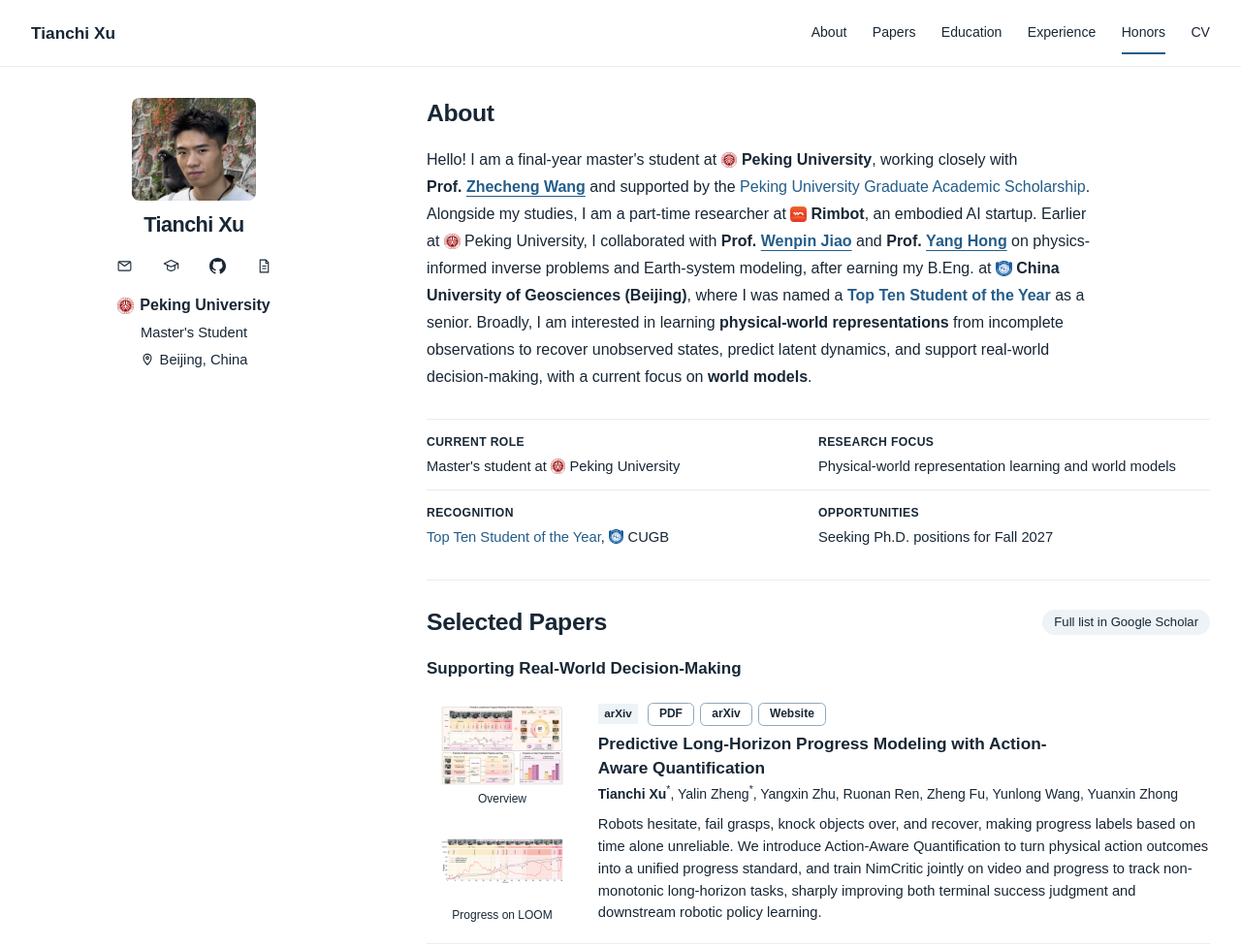
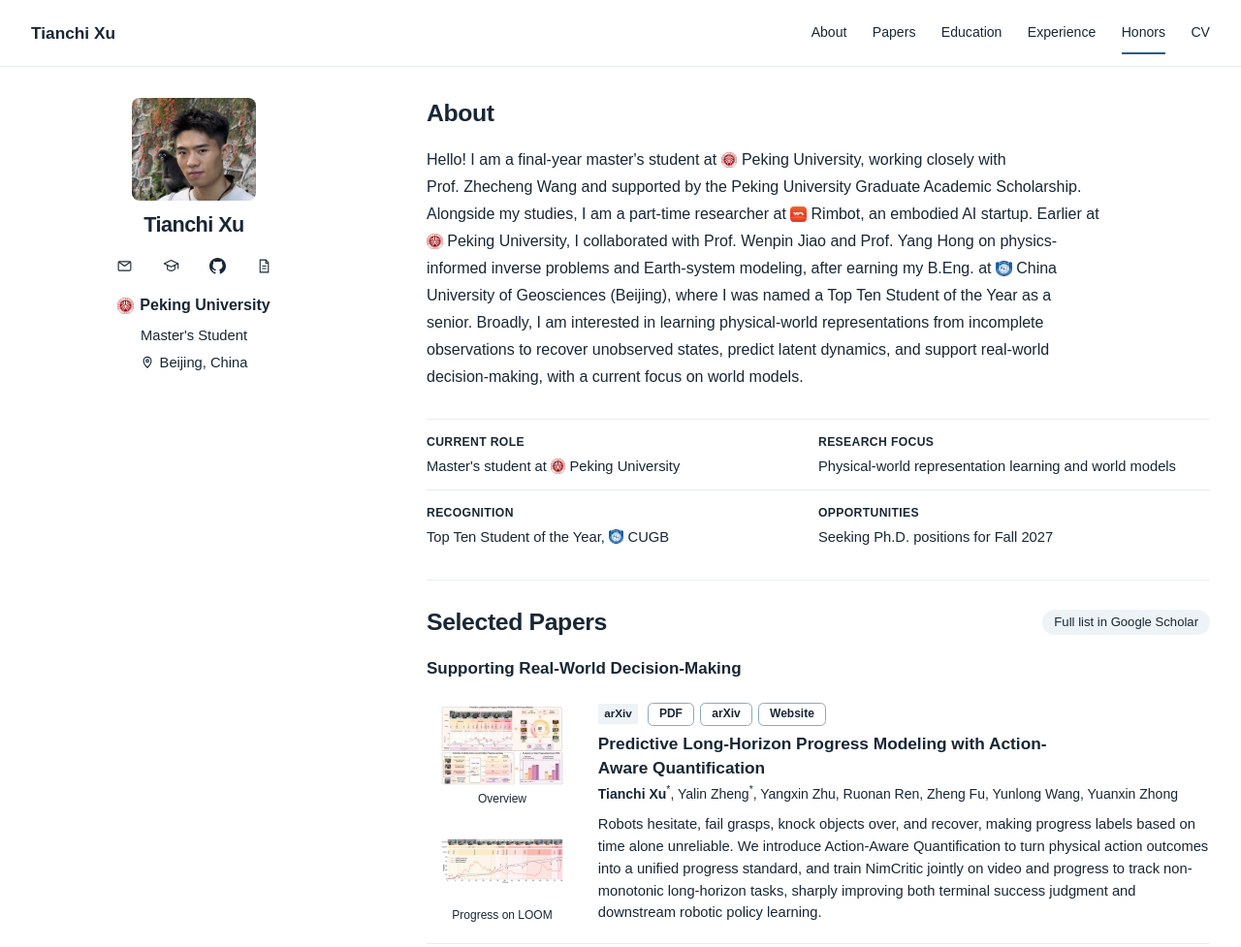
Before and after one commit to TianchiXu1/TianchiXu1.github.io, a plain HTML site: page index.html in a window 1280 px wide. Shown: the top 977 px of the page at 97% size. Drawn offline with Linux system fonts and the light colour scheme.

Commit message:
Simplify prose links and add institution websites

```diff
--- a/index.html
+++ b/index.html
@@ -8,7 +8,7 @@
   <title>Tianchi Xu · Peking University</title>
   <link rel="canonical" href="https://tianchixu1.github.io/">
   <link rel="icon" href="assets/favicon.svg" type="image/svg+xml">
-  <link rel="stylesheet" href="styles.css?v=20261125-4">
+  <link rel="stylesheet" href="styles.css?v=20261125-5">
   <script src="site.js?v=20261125-3" defer></script>
 </head>
 <body class="home-page">
@@ -62,7 +62,7 @@ SOFTWARE.
             <a href="https://github.com/TianchiXu1" title="GitHub"><svg class="github-icon" viewBox="0 0 16 16" width="17" height="17" aria-hidden="true"><path d="M6.766 11.328c-2.063-.25-3.516-1.734-3.516-3.656 0-.781.281-1.625.75-2.188-.203-.515-.172-1.609.063-2.062.625-.078 1.468.25 1.968.703.594-.187 1.219-.281 1.985-.281.765 0 1.39.094 1.953.265.484-.437 1.344-.765 1.969-.687.218.422.25 1.515.046 2.047.5.593.766 1.39.766 2.203 0 1.922-1.453 3.375-3.547 3.64.531.344.89 1.094.89 1.954v1.625c0 .468.391.734.86.547C13.781 14.359 16 11.53 16 8.03 16 3.61 12.406 0 7.984 0 3.563 0 0 3.61 0 8.031a7.88 7.88 0 0 0 5.172 7.422c.422.156.828-.125.828-.547v-1.25c-.219.094-.5.156-.75.156-1.031 0-1.64-.562-2.078-1.609-.172-.422-.36-.672-.719-.719-.187-.015-.25-.093-.25-.187 0-.188.313-.328.625-.328.453 0 .844.281 1.25.86.313.452.64.655 1.031.655s.641-.14 1-.5c.266-.265.47-.5.657-.656"/></svg><span>GitHub</span></a>
             <a href="TianchiXu_CV.pdf"><svg viewBox="0 0 20 20" width="17" height="17" aria-hidden="true"><path d="M5 2.5h7l3 3v12H5v-15ZM12 2.5v4h3M8 10h4M8 13h4"/></svg><span>CV (PDF)</span></a>
           </div>
-          <p class="profile-affiliation"><img src="assets/pku-logo.png" alt="" width="17" height="17">Peking University</p>
+          <p class="profile-affiliation"><a href="https://www.pku.edu.cn/"><img src="assets/pku-logo.png" alt="" width="17" height="17">Peking University</a></p>
           <p class="profile-role">Master's Student</p>
           <p class="profile-location"><svg viewBox="0 0 16 16" width="14" height="14" aria-hidden="true"><path d="M8 14s4.5-4.3 4.5-8A4.5 4.5 0 0 0 3.5 6c0 3.7 4.5 8 4.5 8Z"/><circle cx="8" cy="6" r="1.5"/></svg>Beijing, China</p>
         </div>
@@ -75,15 +75,15 @@ SOFTWARE.
           <h2 id="about-title">About</h2>
         </div>
         <p class="about-bio">
-          Hello! I am a final-year master's student at <strong><img class="inline-logo" src="assets/pku-logo.png" alt="">Peking University</strong>, working closely with <strong>Prof.&nbsp;<a class="person-link" href="https://wangzhecheng.github.io/">Zhecheng Wang</a></strong> and supported by the <a href="https://grs.pku.edu.cn/jzgz/zcwj/xyjxjy/index.htm">Peking University Graduate Academic Scholarship</a>.
-          Alongside my studies, I am a part-time researcher at <strong><img class="inline-logo" src="assets/rimbot-logo.png" alt="">Rimbot</strong>, an embodied AI startup.
-          Earlier at <img class="inline-logo" src="assets/pku-logo.png" alt="">Peking University, I collaborated with <strong>Prof.&nbsp;<a class="person-link" href="https://eecs.pku.edu.cn/xxkxjsxy/info/1465/9547.htm">Wenpin Jiao</a></strong> and <strong>Prof.&nbsp;<a class="person-link" href="https://www.ou.edu/coe/cees/people/faculty/yang-hong">Yang Hong</a></strong> on physics-informed inverse problems and Earth-system modeling, after earning my B.Eng. at <strong><img class="inline-logo" src="assets/cugb-logo.png" alt="">China University of Geosciences (Beijing)</strong>, where I was named a <strong><a class="award-link" href="https://mp.weixin.qq.com/s/J1oUgH2xmGmiRr4gdZUqng" title="CUGB Top Ten Student profile of Tianchi Xu">Top Ten Student of the Year</a></strong> as a senior.
-          Broadly, I am interested in learning <strong>physical-world representations</strong> from incomplete observations to recover unobserved states, predict latent dynamics, and support real-world decision-making, with a current focus on <strong>world models</strong>.
+          Hello! I am a final-year master's student at <a href="https://www.pku.edu.cn/"><img class="inline-logo" src="assets/pku-logo.png" alt="">Peking University</a>, working closely with Prof.&nbsp;<a href="https://wangzhecheng.github.io/">Zhecheng Wang</a> and supported by the <a href="https://grs.pku.edu.cn/jzgz/zcwj/xyjxjy/index.htm">Peking University Graduate Academic Scholarship</a>.
+          Alongside my studies, I am a part-time researcher at <a href="https://rimbot.com/en/" referrerpolicy="no-referrer"><img class="inline-logo" src="assets/rimbot-logo.png" alt="">Rimbot</a>, an embodied AI startup.
+          Earlier at <a href="https://www.pku.edu.cn/"><img class="inline-logo" src="assets/pku-logo.png" alt="">Peking University</a>, I collaborated with Prof.&nbsp;<a href="https://eecs.pku.edu.cn/xxkxjsxy/info/1465/9547.htm">Wenpin Jiao</a> and Prof.&nbsp;<a href="https://www.ou.edu/coe/cees/people/faculty/yang-hong">Yang Hong</a> on physics-informed inverse problems and Earth-system modeling, after earning my B.Eng. at <a href="https://www.cugb.edu.cn/"><img class="inline-logo" src="assets/cugb-logo.png" alt="">China University of Geosciences (Beijing)</a>, where I was named a <a href="https://mp.weixin.qq.com/s/J1oUgH2xmGmiRr4gdZUqng" title="CUGB Top Ten Student profile of Tianchi Xu">Top Ten Student of the Year</a> as a senior.
+          Broadly, I am interested in learning physical-world representations from incomplete observations to recover unobserved states, predict latent dynamics, and support real-world decision-making, with a current focus on world models.
         </p>
         <dl class="about-facts">
           <div>
             <dt>Current role</dt>
-            <dd>Master's student at <img class="inline-logo" src="assets/pku-logo.png" alt="">Peking University</dd>
+            <dd>Master's student at <a href="https://www.pku.edu.cn/"><img class="inline-logo" src="assets/pku-logo.png" alt="">Peking University</a></dd>
           </div>
           <div>
             <dt>Research focus</dt>
@@ -91,7 +91,7 @@ SOFTWARE.
           </div>
           <div>
             <dt>Recognition</dt>
-            <dd><a class="award-link" href="https://mp.weixin.qq.com/s/J1oUgH2xmGmiRr4gdZUqng" title="CUGB Top Ten Student profile of Tianchi Xu">Top Ten Student of the Year</a>, <span class="inline-affiliation"><img class="inline-logo" src="assets/cugb-logo.png" alt=""><abbr title="China University of Geosciences (Beijing)">CUGB</abbr></span></dd>
+            <dd><a href="https://mp.weixin.qq.com/s/J1oUgH2xmGmiRr4gdZUqng" title="CUGB Top Ten Student profile of Tianchi Xu">Top Ten Student of the Year</a>, <a class="inline-affiliation" href="https://www.cugb.edu.cn/"><img class="inline-logo" src="assets/cugb-logo.png" alt=""><abbr title="China University of Geosciences (Beijing)">CUGB</abbr></a></dd>
           </div>
           <div>
             <dt>Opportunities</dt>
@@ -238,7 +238,7 @@ SOFTWARE.
           <article class="record-item">
             <p class="record-date"><time datetime="2024-09">Sep 2024</time> to <time datetime="2027-06">Jun 2027</time><span> (expected)</span></p>
             <div class="record-copy">
-              <h3>Peking University</h3>
+              <h3><a href="https://www.pku.edu.cn/">Peking University</a></h3>
               <p class="record-role">M.Eng. in Photogrammetry and Remote Sensing</p>
               <p class="record-location">Beijing, China</p>
             </div>
@@ -246,7 +246,7 @@ SOFTWARE.
           <article class="record-item">
             <p class="record-date"><time datetime="2020-09">Sep 2020</time> to <time datetime="2024-06">Jun 2024</time></p>
             <div class="record-copy">
-              <h3>China University of Geosciences (Beijing)</h3>
+              <h3><a href="https://www.cugb.edu.cn/">China University of Geosciences (Beijing)</a></h3>
               <p class="record-role">B.Eng. in Geological Engineering</p>
               <p class="record-location">Beijing, China</p>
             </div>
@@ -260,7 +260,7 @@ SOFTWARE.
           <article id="rimbot" class="record-item">
             <p class="record-date"><time datetime="2026-07">Jul 2026</time> to Present</p>
             <div class="record-copy">
-              <h3><img class="inline-logo" src="assets/rimbot-logo.png" alt="">Rimbot <span class="company-note">(Embodied AI Startup)</span></h3>
+              <h3><a href="https://rimbot.com/en/" referrerpolicy="no-referrer"><img class="inline-logo" src="assets/rimbot-logo.png" alt="">Rimbot</a> <span class="company-note">(Embodied AI Startup)</span></h3>
               <p class="record-role">Part-Time Researcher, Embodied World Models</p>
               <p>Working with Dr. Yuanxin Zhong on predictive world models for long-horizon robotic progress evaluation (NimCritic) and architecting a hierarchical multi-agent harness for recursive self-improvement of robotic manipulation policies.</p>
             </div>
@@ -268,7 +268,7 @@ SOFTWARE.
           <article id="momenta" class="record-item">
             <p class="record-date"><time datetime="2025-07">Jul 2025</time> to <time datetime="2025-10">Oct 2025</time></p>
             <div class="record-copy">
-              <h3><img class="inline-logo" src="assets/momenta-logo.png" alt="">Momenta <span class="company-note">(HKEX: 6880)</span></h3>
+              <h3><a href="https://www.momenta.ai/en/"><img class="inline-logo" src="assets/momenta-logo.png" alt="">Momenta</a> <span class="company-note">(HKEX: 6880)</span></h3>
               <p class="record-role">Data Infrastructure Intern, Deep Learning Planning</p>
               <p>Built driving data quality filters and perception-based geometric scenario mining pipelines for L4 autonomous driving planning, improving vehicle turn classification accuracy by about 26 percentage points while cutting manual labeling costs by roughly 60%.</p>
             </div>
@@ -285,17 +285,17 @@ SOFTWARE.
           </div>
         </div>
         <ul id="honors-list" class="honors-list" role="list">
-          <li><span><strong>Academic Scholarship</strong>, Peking University</span><time datetime="2026">2026</time></li>
-          <li data-honors-only="selected" hidden><span><strong>Taihang Talent Scholarship</strong> <em>(20 students university-wide)</em> &amp; <strong>Award for Academic Excellence</strong>, Peking University</span><time datetime="2025">2025</time></li>
-          <li data-honors-only="all"><span><strong>Taihang Talent Scholarship</strong>, Peking University <em>(20 students university-wide)</em></span><time datetime="2025">2025</time></li>
-          <li data-honors-only="all"><span><strong>Award for Academic Excellence</strong>, Peking University</span><time datetime="2025">2025</time></li>
-          <li><span><strong><a class="award-link" href="https://mp.weixin.qq.com/s/J1oUgH2xmGmiRr4gdZUqng" title="CUGB Top Ten Student profile of Tianchi Xu">Top Ten Student of the Year</a></strong>, China University of Geosciences (Beijing)</span><time datetime="2024">2024</time></li>
-          <li data-honors-only="all"><span><strong>Beijing Outstanding Graduate</strong></span><time datetime="2024">2024</time></li>
-          <li data-honors-only="all"><span><strong>Beijing Merit Student</strong></span><time datetime="2023">2023</time></li>
-          <li data-honors-only="all"><span><strong>China Collegiate Computing Design Contest, National First Prize</strong></span><time datetime="2023">2023</time></li>
-          <li data-honors-only="all"><span><strong>Mathematical Contest in Modeling (MCM), Meritorious Winner</strong></span><time datetime="2023">2023</time></li>
-          <li data-honors-only="all"><span><strong>Interdisciplinary Contest in Modeling (ICM), Meritorious Winner</strong></span><time datetime="2022">2022</time></li>
-          <li><span><strong>National Scholarship</strong> <em>(top 0.2% of undergraduates nationwide)</em></span><time datetime="2022">2022</time></li>
+          <li><span>Academic Scholarship, <a href="https://www.pku.edu.cn/">Peking University</a></span><time datetime="2026">2026</time></li>
+          <li data-honors-only="selected" hidden><span>Taihang Talent Scholarship <em>(20 students university-wide)</em> &amp; Award for Academic Excellence, <a href="https://www.pku.edu.cn/">Peking University</a></span><time datetime="2025">2025</time></li>
+          <li data-honors-only="all"><span>Taihang Talent Scholarship, <a href="https://www.pku.edu.cn/">Peking University</a> <em>(20 students university-wide)</em></span><time datetime="2025">2025</time></li>
+          <li data-honors-only="all"><span>Award for Academic Excellence, <a href="https://www.pku.edu.cn/">Peking University</a></span><time datetime="2025">2025</time></li>
+          <li><span><a href="https://mp.weixin.qq.com/s/J1oUgH2xmGmiRr4gdZUqng" title="CUGB Top Ten Student profile of Tianchi Xu">Top Ten Student of the Year</a>, <a href="https://www.cugb.edu.cn/">China University of Geosciences (Beijing)</a></span><time datetime="2024">2024</time></li>
+          <li data-honors-only="all"><span>Beijing Outstanding Graduate</span><time datetime="2024">2024</time></li>
+          <li data-honors-only="all"><span>Beijing Merit Student</span><time datetime="2023">2023</time></li>
+          <li data-honors-only="all"><span>China Collegiate Computing Design Contest, National First Prize</span><time datetime="2023">2023</time></li>
+          <li data-honors-only="all"><span>Mathematical Contest in Modeling (MCM), Meritorious Winner</span><time datetime="2023">2023</time></li>
+          <li data-honors-only="all"><span>Interdisciplinary Contest in Modeling (ICM), Meritorious Winner</span><time datetime="2022">2022</time></li>
+          <li><span>National Scholarship <em>(top 0.2% of undergraduates nationwide)</em></span><time datetime="2022">2022</time></li>
         </ul>
       </section>
 
--- a/styles.css
+++ b/styles.css
@@ -33,7 +33,8 @@ h1, h2, h3 { color: var(--ink); }
 .portrait { width: clamp(7.5rem, 16vh, 9.5rem); height: auto; aspect-ratio: 6 / 5; margin: 0 auto .75rem; border-radius: 8px; background: var(--wash); }
 .profile h1 { font-size: 1.35rem; line-height: 1.25; font-weight: 700; letter-spacing: -.025em; }
 .profile-role { margin-top: .18rem; color: var(--ink); font-size: .92rem; line-height: 1.5; }
-.profile-affiliation { display: flex; align-items: center; justify-content: center; gap: 6px; margin-top: .35rem; color: var(--ink); font-weight: 600; }
+.profile-affiliation { margin-top: .35rem; color: var(--ink); font-weight: 600; }
+.profile-affiliation a { display: inline-flex; align-items: center; gap: 6px; }
 .profile-affiliation img { width: 17px; height: 17px; flex-shrink: 0; }
 .profile-location { margin-top: .3rem; display: flex; align-items: center; justify-content: center; gap: 6px; color: var(--ink); font-size: .92rem; }
 .profile-location svg, .profile-links svg { fill: none; stroke: currentColor; stroke-width: 1.3; stroke-linecap: round; stroke-linejoin: round; }
@@ -49,8 +50,7 @@ section[id], article[id], #main-content { scroll-margin-top: 5.5rem; }
 .section-heading h2 { font-size: 1.55rem; line-height: 1.3; font-weight: 700; letter-spacing: -.015em; }
 .about-section { padding-bottom: .75rem; }
 .about-bio { max-width: 78ch; font-size: 1rem; line-height: 1.75; }
-.about-bio a, .award-link { text-decoration: none; }
-.about-bio .person-link { text-decoration: underline; }
+.about-section a, .profile-affiliation a, .record-copy h3 a, .honors-list a { color: inherit; text-decoration: none; }
 .inline-logo { display: inline-block; width: 1.05em; height: 1.05em; margin-right: .28em; vertical-align: -.18em; object-fit: contain; }
 .inline-affiliation { display: inline-block; white-space: nowrap; }
 .inline-affiliation abbr { text-decoration: none; }
```
